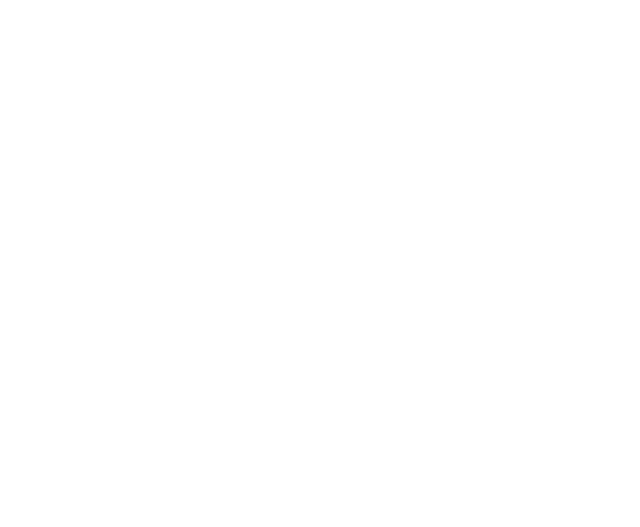
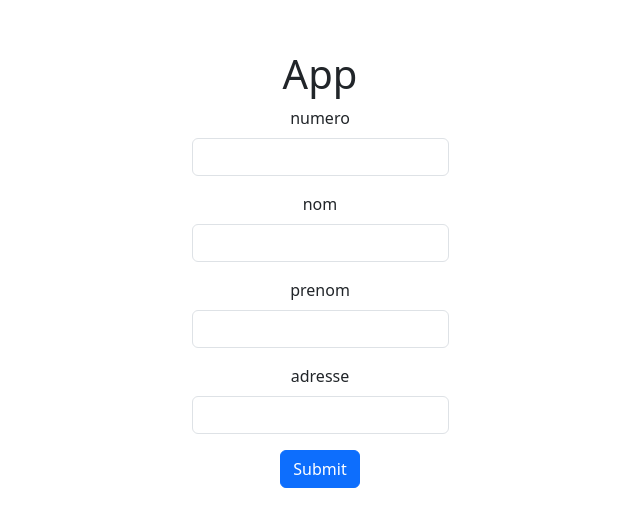
Before and after one commit to ahmedrehane/my-redux, a React (Vite) app: page / in a window 1280 px wide. Shown: the part 131-658 px from the top of the page, without its empty margins (320-960 px from the left). Built offline with nearby package versions, Linux system fonts and the light colour scheme.

Commit message:
import create store -import provider - import reducer employee

```diff
--- a/src/App.jsx
+++ b/src/App.jsx
@@ -1,5 +1,7 @@
 
 import './App.css'
+import AddEmployee from './page/AddEmploye'
+
 
 function App() {
 
@@ -7,6 +9,8 @@ function App() {
   return (
     <>
       <div className='App'>
+        <h1>App</h1>
+        <AddEmployee/>
 
       </div>
 
--- a/src/main.jsx
+++ b/src/main.jsx
@@ -3,6 +3,9 @@ import ReactDOM from 'react-dom/client'
 import App from './App.jsx'
 import './index.css'
 import '../node_modules/bootstrap/dist/css/bootstrap.min.css'
+import {legacy_createStore as createstore}  from 'redux'
+import { Provider } from 'react-redux'
+import  {reducerEmployee} from './redux/ReducerEmployee.jsx'
 
 ReactDOM.createRoot(document.getElementById('root')).render(
   <React.StrictMode>
--- a/src/page/AddEmploye.jsx
+++ b/src/page/AddEmploye.jsx
@@ -4,8 +4,30 @@ import React from "react";
 
 const AddEmployee = () =>{
     return(
+        <div className="ofsset-lg-9 col-lg-12">
+        <form>
+  <div className="mb-3">
+    <label htmlFor="numero" className="form-label">numero</label>
+    <input type="number" className="form-control" id="numero" />
 
-        <div>AddEmployee</div>
+  </div>
+  <div className="mb-3">
+    <label htmlFor="nom" className="form-label">nom</label>
+    <input type="text" className="form-control" id="nom"/>
+  </div>
+  <div className="mb-3">
+    <label htmlFor="prenom" className="form-label">prenom</label>
+    <input type="text" className="form-control" id="prenom"/>
+  </div>
+
+  <div className="mb-3">
+    <label htmlFor="adresse" className="form-label">adresse</label>
+    <input type="text" className="form-control" id="adresse"/>
+  </div>
+
+  <button type="submit" className="btn btn-primary">Submit</button>
+</form>
+</div>
     )
     }
 
--- a/src/redux/ActionEmployee.jsx
+++ b/src/redux/ActionEmployee.jsx
@@ -1,15 +1,15 @@
 import * as type from './TypeActionEmployee'
 
-export const AddEmployee=(numero,nom,prenom,adresse)=>{
+export const addEmployee=(numero,nom,prenom,adresse)=>{
 
     return{type:type.ADD_EMPLOYE,payload:{numero:numero,nom:nom,prenom:prenom,adresse:adresse}}
 }
 
-export const DeleteEmployee=(numero)=>{
+export const deleteEmployee=(numero)=>{
     return {type:"DELETE_EMPLOYE" , payload:numero}
 }
 
-export const UpdateEmployee=(numero,nom,prenom,adresse)=>{
+export const updateEmployee=(numero,nom,prenom,adresse)=>{
 
     return{type:type.UPDATE_EMPLOYE,payload:{numero:numero,nom:nom,prenom:prenom,adresse:adresse}}
 }
--- a/src/redux/ReducerEmployee.jsx
+++ b/src/redux/ReducerEmployee.jsx
@@ -6,7 +6,7 @@ const initState={
     employes:[]
 }
 
-export const ReducerEmployee=(state=initState,action)=>{
+export const reducerEmployee=(state=initState,action)=>{
 switch (action.type) {
     case type.ADD_EMPLOYE :
         return {...state,employes:[...state.employes,action.payload]}
@@ -14,7 +14,7 @@ switch (action.type) {
 
 
     default:
-      return state;
+      return  state;
 }
 
 }
```
